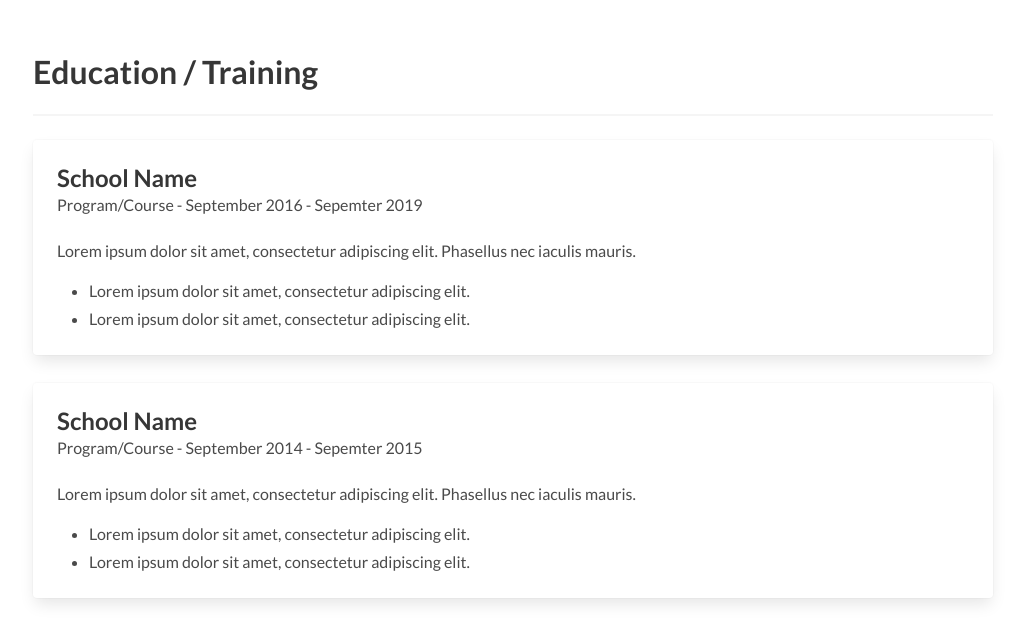
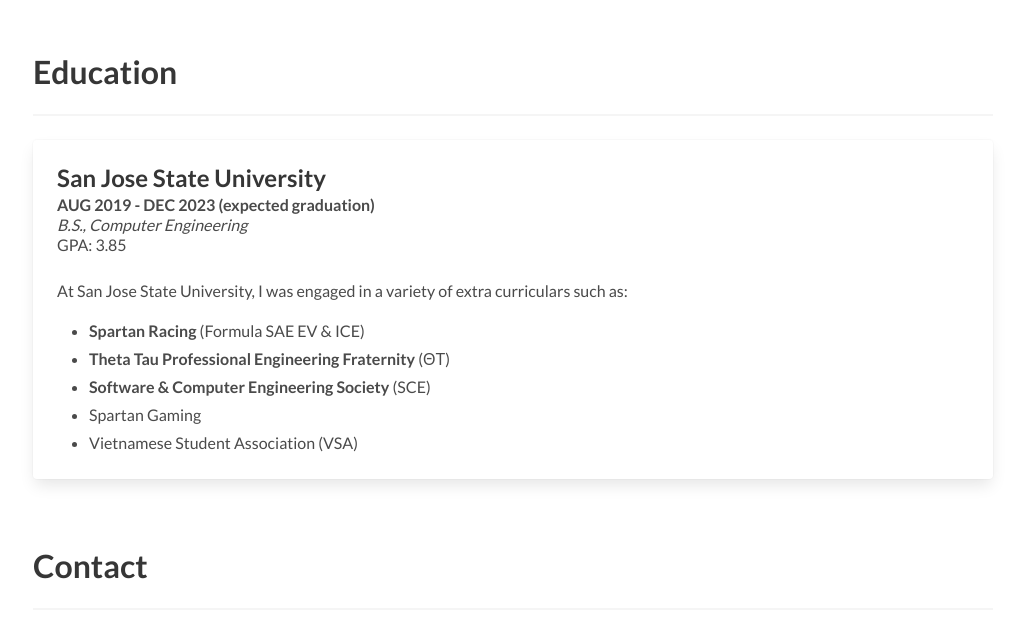
Before and after one commit to vsawce/vsawce.github.io, a plain HTML site: page index.html in a window 1280 px wide. Shown: the part 4465-5093 px from the top of the page, without its empty margins (127-1152 px from the left). Drawn offline with Linux system fonts and the light colour scheme.

Commit message:
Added Education information

```diff
--- a/index.html
+++ b/index.html
@@ -384,38 +384,22 @@
 
   <section class="section">
     <div class="container">
-      <h1 class="title">Education / Training</h1>
+      <h1 class="title">Education</h1>
       <hr />
       <div class="card">
         <div class="card-content">
           <div class="content">
-            <p class="title is-4">School Name</p>
-            <p class="subtitle is-6">Program/Course - <time datetime="2016-9">September 2016</time> - <time
-                datetime="2019-9">Sepemter 2019</time></p>
+            <p class="title is-4">San Jose State University</p>
+            <p class="subtitle is-6"><b>AUG 2019 - DEC 2023 (expected graduation)</b><br><i>B.S., Computer Engineering</i><br>GPA: 3.85</p>
           </div>
           <div class="content">
-            Lorem ipsum dolor sit amet, consectetur adipiscing elit.
-            Phasellus nec iaculis mauris.
+            At San Jose State University, I was engaged in a variety of extra curriculars such as:
             <ul>
-              <li>Lorem ipsum dolor sit amet, consectetur adipiscing elit.</li>
-              <li>Lorem ipsum dolor sit amet, consectetur adipiscing elit.</li>
-            </ul>
-          </div>
-        </div>
-      </div>
-      <div class="card card-gap">
-        <div class="card-content">
-          <div class="content">
-            <p class="title is-4">School Name</p>
-            <p class="subtitle is-6">Program/Course - <time datetime="2015-9">September 2014</time> - <time
-                datetime="2015-9">Sepemter 2015</time></p>
-          </div>
-          <div class="content">
-            Lorem ipsum dolor sit amet, consectetur adipiscing elit.
-            Phasellus nec iaculis mauris.
-            <ul>
-              <li>Lorem ipsum dolor sit amet, consectetur adipiscing elit.</li>
-              <li>Lorem ipsum dolor sit amet, consectetur adipiscing elit.</li>
+              <li><b>Spartan Racing</b> (Formula SAE EV & ICE)</li>
+              <li><b>Theta Tau Professional Engineering Fraternity</b> (ΘΤ)</li>
+              <li><b>Software & Computer Engineering Society</b> (SCE)</li>
+              <li>Spartan Gaming</li>
+              <li>Vietnamese Student Association (VSA)</li>
             </ul>
           </div>
         </div>
```
